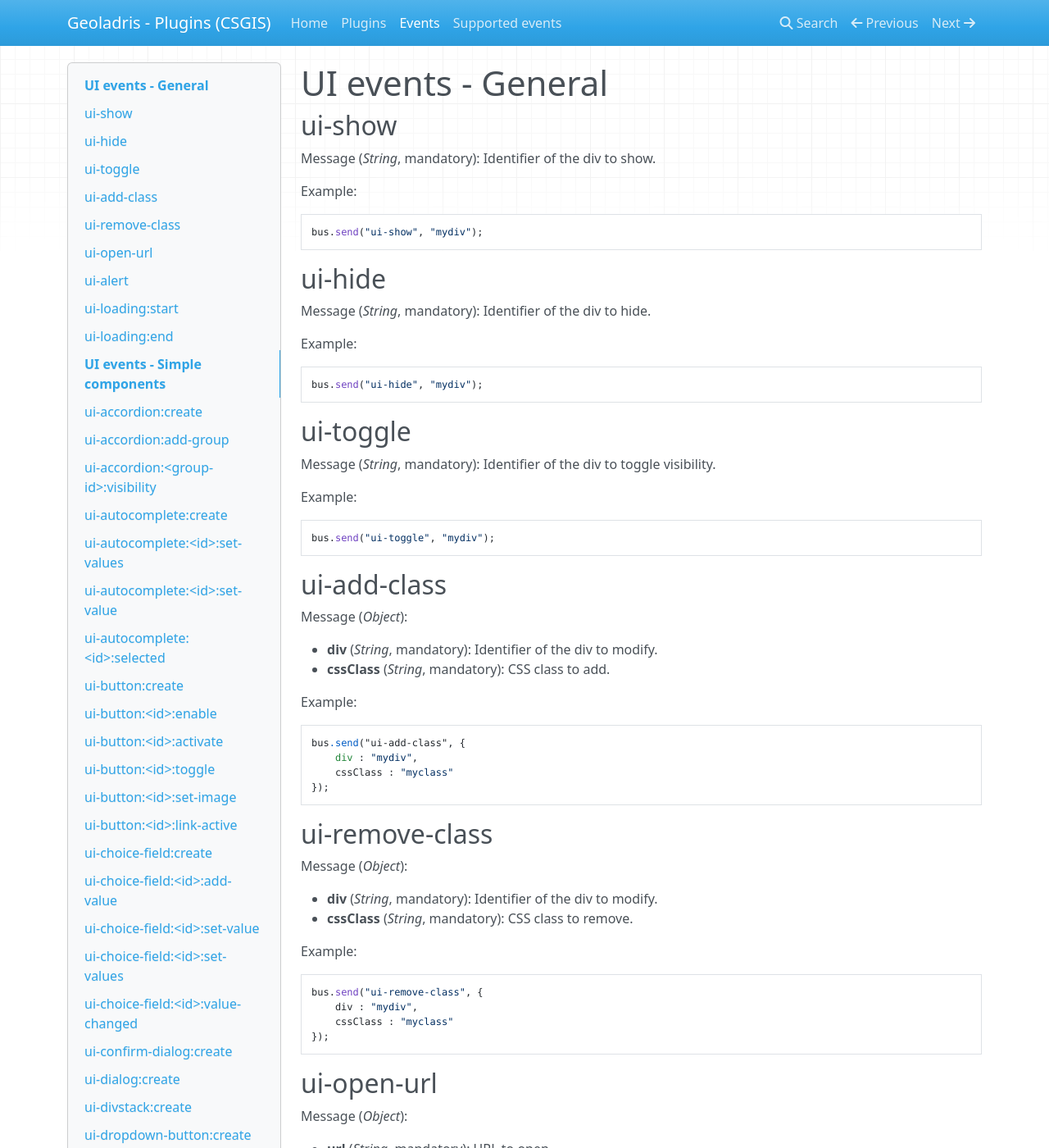
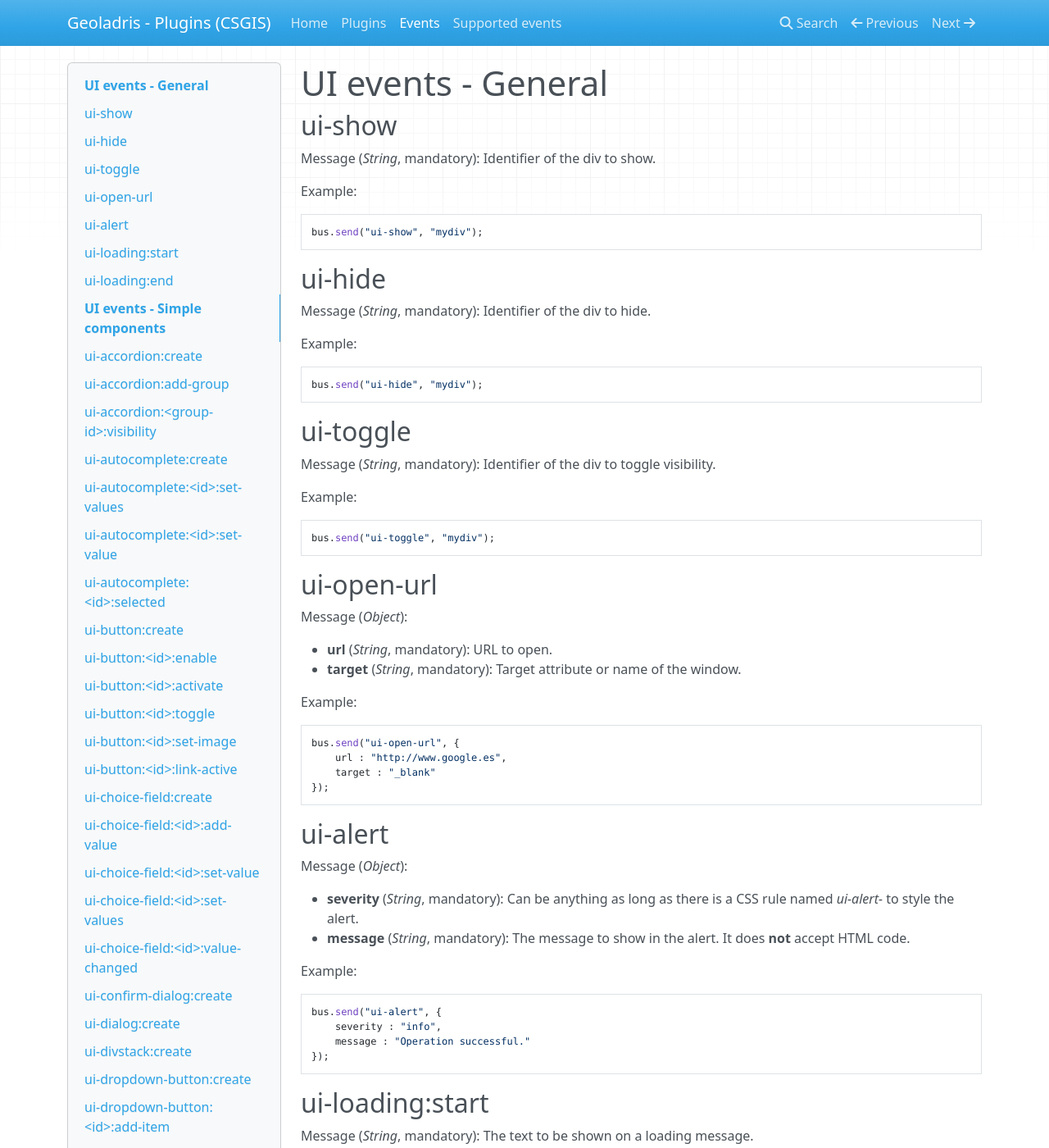
Before and after one commit to csgis/geoladris-ui, an MkDocs documentation site: the page built from docs/events.md, in a window 1280 px wide and 1400 px high. Shown: the whole window at 82% size. Built offline with MkDocs 1.6.1, drawn with Linux system fonts in a browser that asks for light colours; nearby versions of some CDN libraries; old or Windows-style settings are respelled for this version of MkDocs.

Commit message:
Remove ui-add-class/ui-remove-class events

````diff
--- a/docs/events.md
+++ b/docs/events.md
@@ -26,36 +26,6 @@ Message (*String*, mandatory): Identifier of the div to toggle visibility.
 Example:
 ```javascript
 bus.send("ui-toggle", "mydiv");
-```
-
-## ui-add-class
-
-Message (*Object*):
-
-* **div** (*String*, mandatory): Identifier of the div to modify.
-* **cssClass** (*String*, mandatory): CSS class to add.
-
-Example:
-```
-bus.send("ui-add-class", {
-    div : "mydiv",
-    cssClass : "myclass"
-});
-```
-
-## ui-remove-class
-
-Message (*Object*):
-
-* **div** (*String*, mandatory): Identifier of the div to modify.
-* **cssClass** (*String*, mandatory): CSS class to remove.
-
-Example:
-```javascript
-bus.send("ui-remove-class", {
-    div : "mydiv",
-    cssClass : "myclass"
-});
 ```
 
 ## ui-open-url
````
Also changed, not shown: 2 other files.
